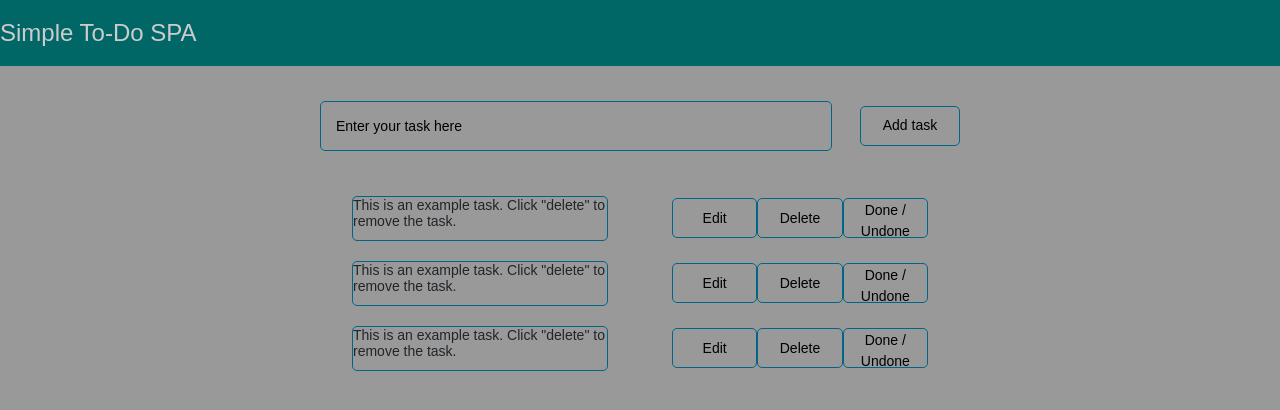
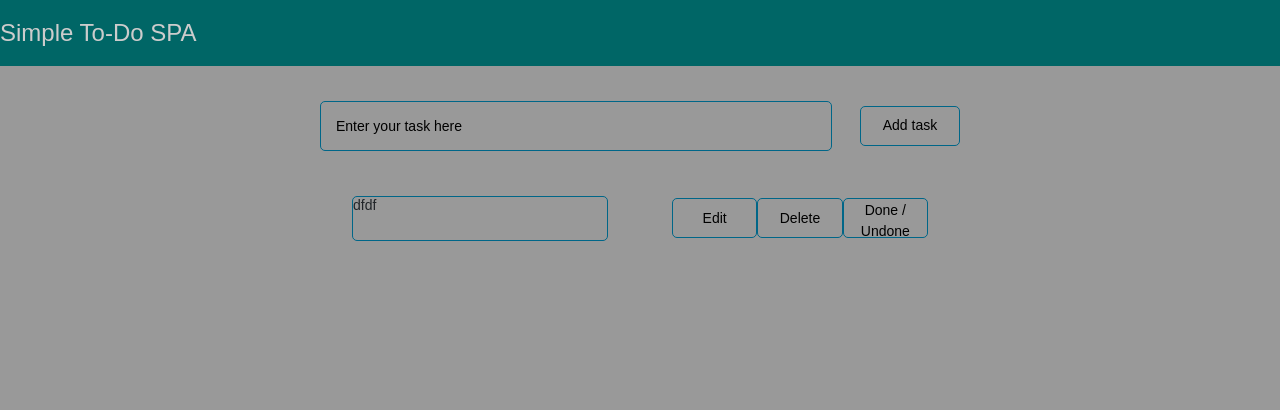
Before and after one commit to ruslanchampion/todo-app, a React (Create React App) app: page / in a window 1280 px wide. Shown: the top 410 px of the page. Built offline with nearby package versions, Linux system fonts and the light colour scheme; the HTML template or start-up script is replaced by a standard one.

Commit message:
feat: make custom hook but not ready yet

```diff
--- a/src/App.js
+++ b/src/App.js
@@ -1,39 +1,14 @@
-import {useState} from 'react';
-/*Import components*/
 import Title from './components/Title/Title';
 import TodoInput from './components/TodoInput/TodoInput';
 import TodoList from './components/TodoList/TodoList';
 
 export default function App() {
 
-  let exampleTask = [
-    {
-      id: crypto.randomUUID(),
-      title: 'This is an example task. Click "delete" to remove the task.',
-      completed: false,
-      edited: false,
-    },
-    {
-      id: crypto.randomUUID(),
-      title: 'This is an example task. Click "delete" to remove the task.',
-      completed: false,
-      edited: false,
-    },
-    {
-      id: crypto.randomUUID(),
-      title: 'This is an example task. Click "delete" to remove the task.',
-      completed: false,
-      edited: false,
-    },
-  ];
-
-  const [task, setTask] = useState(exampleTask)
-
   return (
     <div className="App">
-      <Title />
-      <TodoInput setTask={setTask}/>
-      <TodoList task={task} setTask={setTask}/>
+      <Title/>
+      <TodoInput/>
+      <TodoList/>
     </div>
   );
 }
--- a/src/components/TodoInput/TodoInput.jsx
+++ b/src/components/TodoInput/TodoInput.jsx
@@ -1,9 +1,11 @@
 import { useState } from "react";
+import useTask from '../hooks/useTask';
 
 import style from './TodoInput.module.css';
 
-export default function TodoEnter({setTask}){
+export default function TodoEnter(){
 
+  const {setTask} = useTask();
   const [taskInput, setTaskInput] = useState('');
 
   function addTask() {
--- a/src/components/TodoItems/TodoItem.jsx
+++ b/src/components/TodoItems/TodoItem.jsx
@@ -1,6 +1,11 @@
+import useTask from '../hooks/useTask.js';
+
 import style from '../TodoList/TodoList.module.css';
 
-export default function TodoItem({completeTask, deleteTask, editTask, id, title}) {
+export default function TodoItem({id, title}) {
+
+  let {editTask, deleteTask, completeTask} = useTask();
+
   return(
     <section className={style.section} key={id}>
       <div className={style.title__container}>
--- a/src/components/TodoItems/TodoItemEdited.jsx
+++ b/src/components/TodoItems/TodoItemEdited.jsx
@@ -1,6 +1,11 @@
+import useTask from '../hooks/useTask.js';
+
 import style from '../TodoList/TodoList.module.css';
 
-export default function TodoItem({editTask, editTitle, id, title}) {
+export default function TodoItem({id, title}) {
+
+  let {editTask, editTitle} = useTask();
+
   return(
     <section key={id}>
       <input className={style.input__edit} type="text" value={title} onChange={ (event) => {editTitle(id, event.target.value)} }/>
--- a/src/components/TodoList/TodoList.jsx
+++ b/src/components/TodoList/TodoList.jsx
@@ -1,27 +1,10 @@
 import TodoItem from '../TodoItems/TodoItem';
 import TodoItemEdited from '../TodoItems/TodoItemEdited';
+import useTask from '../hooks/useTask';
 
-export default function TodoList( {task, setTask} ) {
+export default function TodoList() {
 
-  function editTask(id) {
-    setTask(prev => prev.map(item => item.id === id ? {...item, edited: !item.edited} : item));
-    console.log('editTask')
-  }
-
-  function editTitle(id, titleChanges) {
-    setTask(prev => prev.map(item => item.id === id ? {...item, title: titleChanges} : item));
-    console.log('editTitle')
-  }
-
-  function completeTask(id) {
-    setTask(prev => prev.map(item => item.id === id ? {...item, completed: !item.completed} : item));
-    console.log('completeTask')
-  }
-
-  function deleteTask(id) {
-    setTask(prev => prev.filter(item => item.id !== id));
-    console.log('deleteTask')
-  }
+  let {task} = useTask();
 
   return(
     <article style={{
@@ -35,8 +18,8 @@ export default function TodoList( {task, setTask} ) {
     }}>
       {
         task.map(item => item.edited === false ?
-          <TodoItem completeTask={completeTask} deleteTask={deleteTask} editTask={editTask} key={item.id} id={item.id} title={item.title}/>
-          : <TodoItemEdited editTask={editTask} editTitle={editTitle} key={item.id} id={item.id} title={item.title}/>
+          <TodoItem key={item.id} id={item.id} title={item.title}/>
+          : <TodoItemEdited key={item.id} id={item.id} title={item.title}/>
         )
       }
     </article>
--- /dev/null
+++ b/src/components/hooks/useTask.js
@@ -0,0 +1,25 @@
+import { useState } from "react";
+// import taskData from '../../data/taskData.json';
+
+export default function useTask() {
+
+  // let a = JSON.parse(taskData);
+  const [task, setTask] = useState([{
+    title: 'dfdf',
+    edited: false,
+    completed: false,
+    id: 353434343434,
+  }]);
+
+  console.log(task)
+
+  const editTask = (id) => setTask(prev => prev.map(item => item.id === id ? {...item, edited: !item.edited} : item));
+
+  const editTitle = (id, titleChanges) => setTask(prev => prev.map(item => item.id === id ? {...item, title: titleChanges} : item));
+
+  const deleteTask = (id) => setTask(prev => prev.filter(item => item.id !== id));
+
+  const completeTask = (id) => setTask(prev => prev.map(item => item.id === id ? {...item, completed: !item.completed} : item));
+
+  return {editTask, editTitle, deleteTask, completeTask, task, setTask}
+}
--- /dev/null
+++ b/src/data/taskData.json
@@ -0,0 +1 @@
+[{"id":"c776591e-0521-4d22-bef3-6e6a1bbfeba2","title":"This is an example task. Click delete' to remove the task.","completed":false,"edited":false},{"id":"9694a97a-a804-4f02-8722-696946a350f9","title":"This is an example task. Click 'delete' to remove the task.","completed":false,"edited":false},{"id":"443250c1-a370-4c6c-b88c-0a1434cd72ab","title":"This is an example task. Click 'delete' to remove the task.","completed":false,"edited":false}]
```
